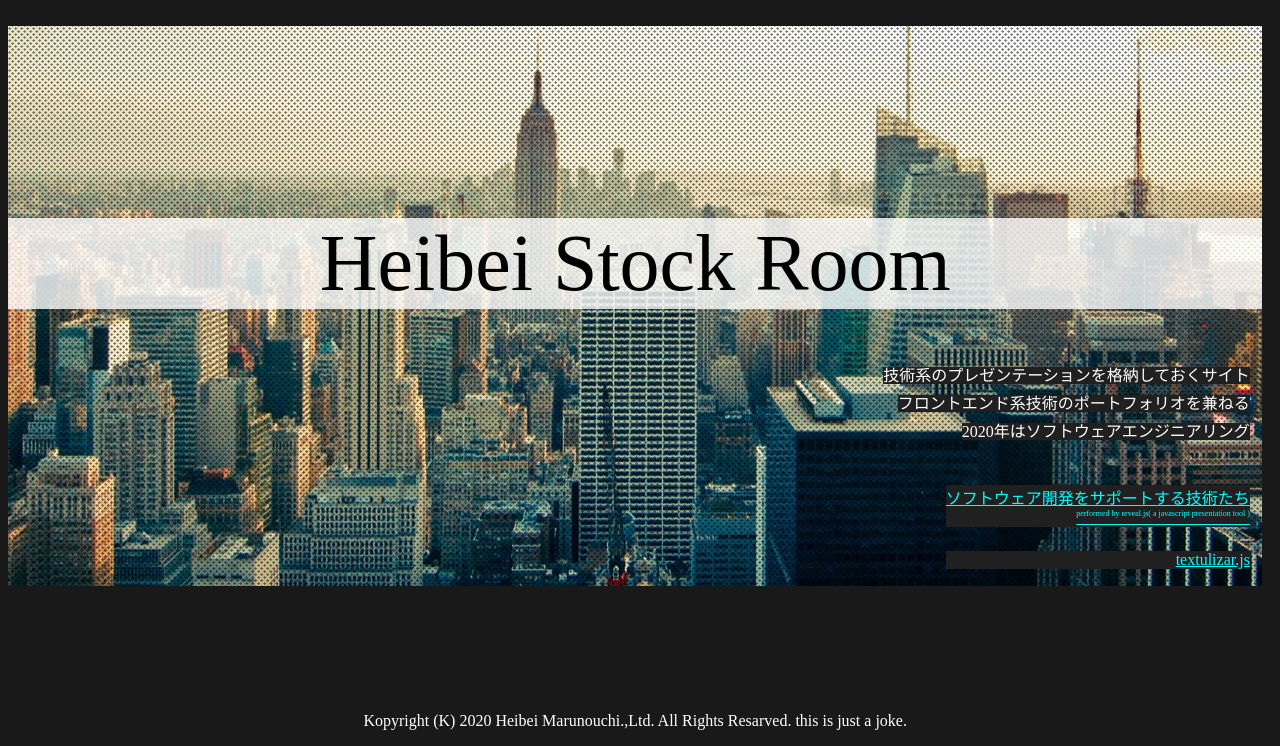
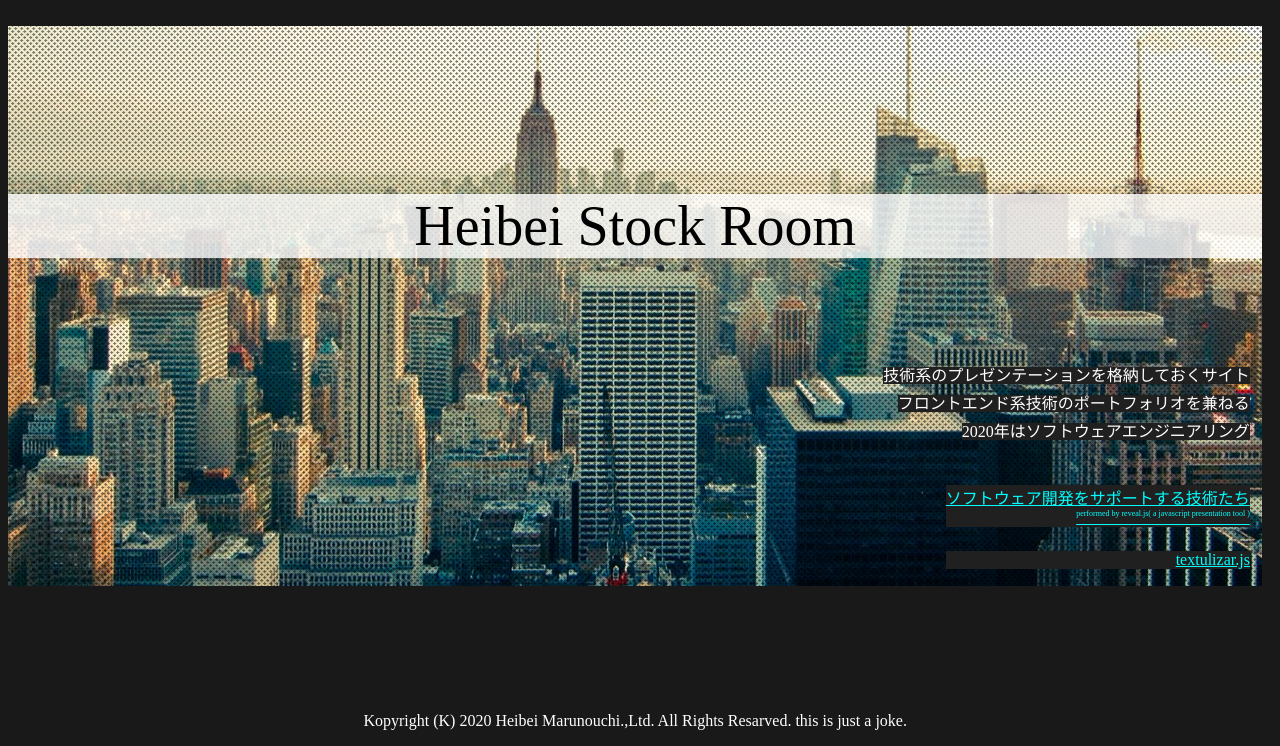
Before and after one commit to heibei2020/heibei2020.github.io, a website: page index.html in a window 1280 px wide. Shown: the part 54-800 px from the top of the page. Drawn offline with Linux system fonts and the light colour scheme.

Commit message:
title size refine

```diff
--- a/index.html
+++ b/index.html
@@ -21,14 +21,14 @@
 		}
 
 		#pagetitle {
-			font-size: 10vh;
+			font-size:7vmin;
 			opacity: 100%;
 			text-align: center;
 			position: absolute;
 			width: 100%;
 		}
 		#pagetitleback {
-			font-size: 10vh;
+			font-size: 7vmin;
 			background-color:white;
 			opacity: 80%;
 			text-align: center;
```
